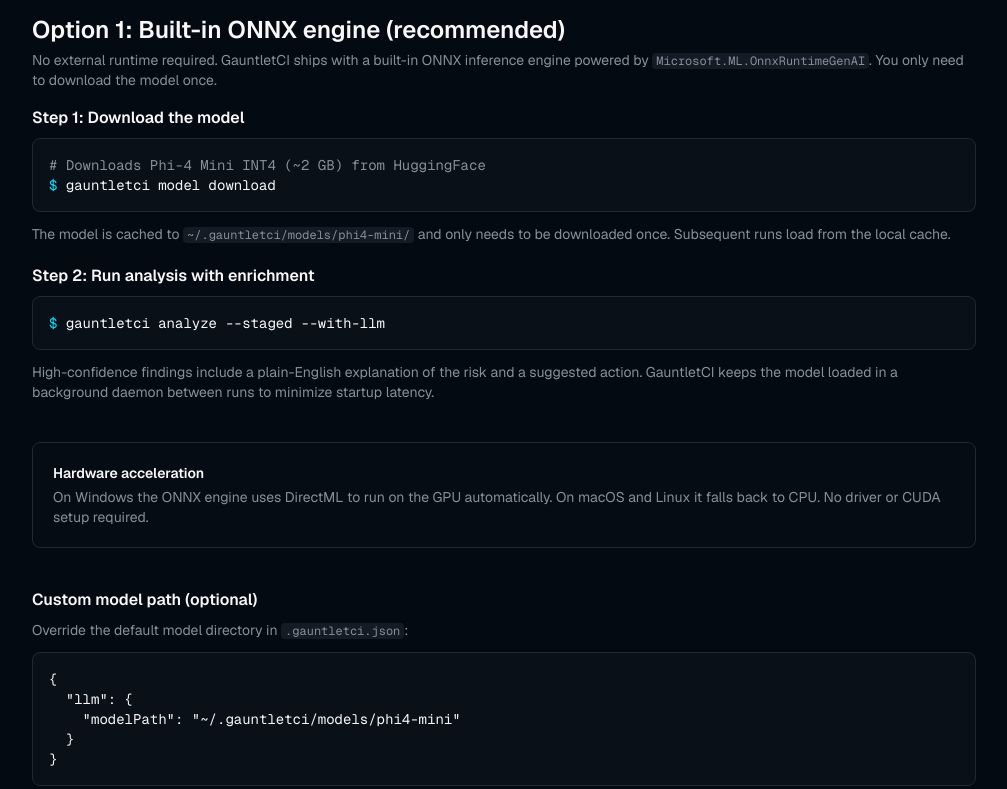
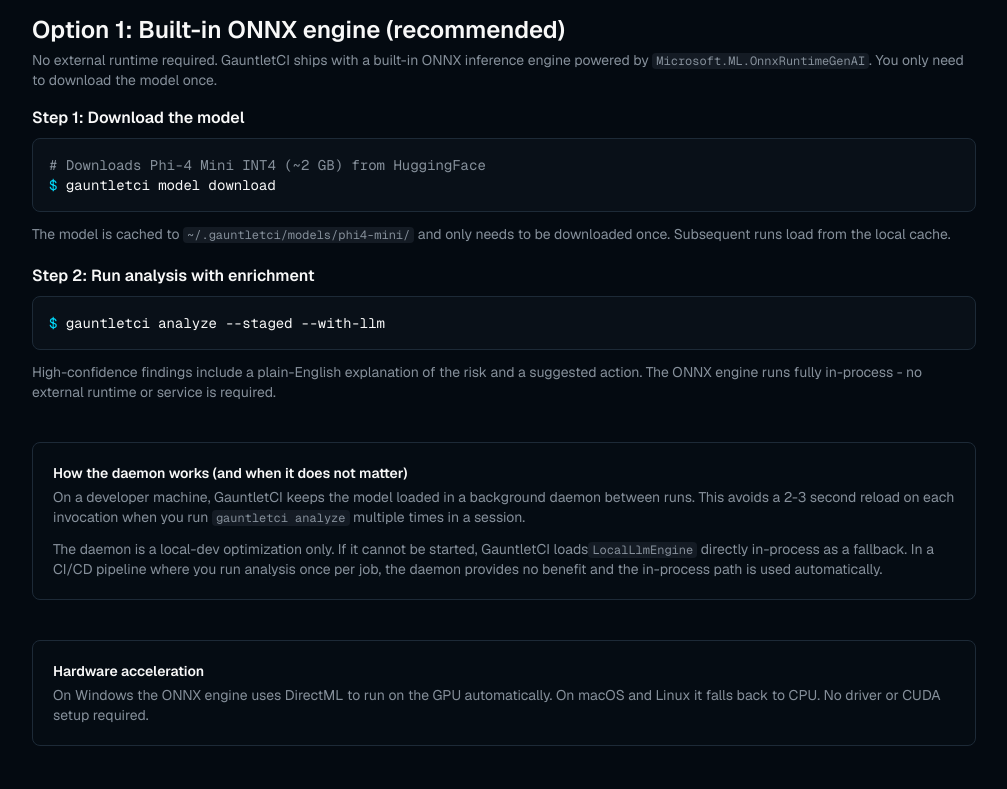
Before and after one commit to EricCogen/GauntletCI, a Next.js app in the folder site/: page /docs/local-llm in a window 1280 px wide. Shown: the part 424-1213 px from the top of the page, without its empty margins (272-1279 px from the left). Built offline with nearby package versions, Linux system fonts and the light colour scheme.

Commit message:
[DOCS] Clarify ONNX engine runs in-process; explain daemon is dev-only optimization

```diff
--- a/site/app/docs/local-llm/page.tsx
+++ b/site/app/docs/local-llm/page.tsx
@@ -51,8 +51,21 @@
         </div>
         <p className="text-sm text-muted-foreground">
           High-confidence findings include a plain-English explanation of the risk and a suggested
-          action. GauntletCI keeps the model loaded in a background daemon between runs to minimize
-          startup latency.
+          action. The ONNX engine runs fully in-process - no external runtime or service is required.
+        </p>
+      </section>
+
+      <section className="rounded-lg border border-border bg-card/40 p-5 space-y-3">
+        <p className="text-sm font-semibold mb-1">How the daemon works (and when it does not matter)</p>
+        <p className="text-sm text-muted-foreground">
+          On a developer machine, GauntletCI keeps the model loaded in a background daemon between runs.
+          This avoids a 2-3 second reload on each invocation when you run <code className="bg-muted px-1 rounded text-xs">gauntletci analyze</code> multiple times in a session.
+        </p>
+        <p className="text-sm text-muted-foreground">
+          The daemon is a local-dev optimization only. If it cannot be started, GauntletCI loads
+          <code className="bg-muted px-1 rounded text-xs">LocalLlmEngine</code> directly in-process as a fallback.
+          In a CI/CD pipeline where you run analysis once per job, the daemon provides no benefit and
+          the in-process path is used automatically.
         </p>
       </section>
 
```
